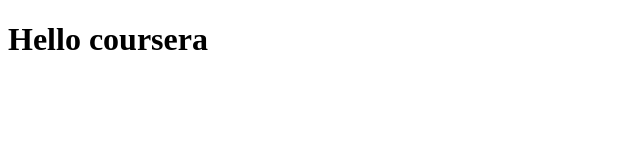
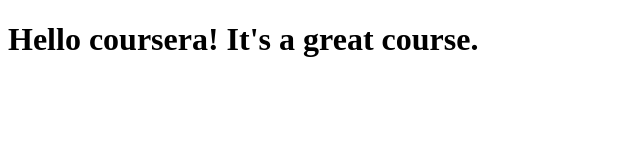
Before and after one commit to alexm307/coursera-test, a plain HTML site: page site/index.html in a window 1280 px wide. Shown: the whole page, without its empty margins (0-640 px from the left). Drawn offline with Linux system fonts and the light colour scheme.

Commit message:
Small addition to page content.

```diff
--- a/site/index.html
+++ b/site/index.html
@@ -4,6 +4,6 @@
     <title>Hello coursera</title>
 </head>
 <body>
-    <h1>Hello coursera</h1>
+    <h1>Hello coursera! It's a great course.</h1>
 </body>
 </html>
```
